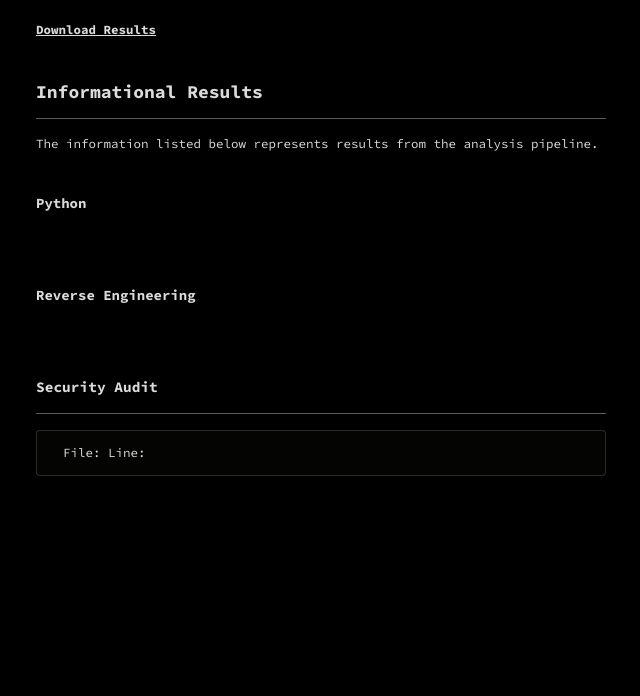
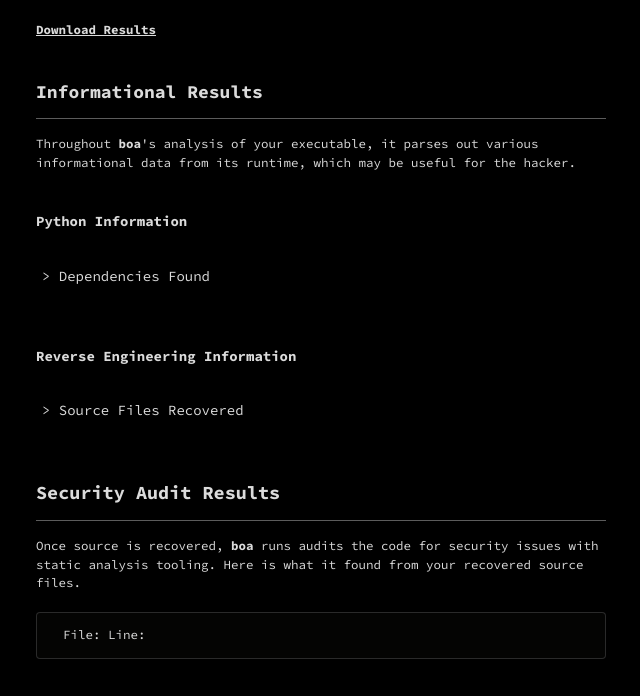
Before and after one commit to ex0dus-0x/boa, a Flask app: template boa/templates/report.html in a window 1280 px wide. Shown: the part 230-926 px from the top of the page, without its empty margins (319-959 px from the left). Before the commit the page ends 706 px from the top, so only its background shows below. Run offline with Flask 2, Linux system fonts and the light colour scheme; the template is opened without the code that fills it, so the values that code supplies are empty; some libraries are stand-ins or nearby versions.

Commit message:
Fix up frontend for report generation

```diff
--- a/boa/static/main-dark.css
+++ b/boa/static/main-dark.css
@@ -123,7 +123,7 @@ input[type=submit]:hover { color: var(--background-color); background-color: var
     background-color: var(--background-color);
 }
 
-.card-header-dark {
+.card-header-dark, .card-body-dark {
     background-color: var(--background-color);
 }
 
--- a/boa/templates/report.html
+++ b/boa/templates/report.html
@@ -15,10 +15,10 @@
     <!-- Shows relevant informational results -->
     <h2 style="font-size: 18px;">Informational Results</h2>
     <hr>
-    <p>The information listed below represents results from the analysis pipeline.</p>
+    <p>Throughout <b>boa</b>'s analysis of your executable, it parses out various informational data from its runtime, which may be useful for the hacker.</p>
     <br>
 
-    <h3 style="font-size: 14px;">Python</h3>
+    <h3 style="font-size: 14px;">Python Information</h3>
     <br>
     <table class="table">
 	  <tbody>
@@ -31,9 +31,26 @@
 	  </tbody>
 	</table>
 
-    <br>
+    <div class="accordion" id="depsAccordion">
+	  <div class="card-dark">
+		<div class="card-header-dark" id="depsHeading">
+			<button class="btn-accordion btn-link" type="button" data-toggle="collapse" data-target="#depsCollapse1" aria-expanded="true" aria-controls="depsCollapse1">
+                <p style="font-size: 14px;">> Dependencies Found</p>
+			</button>
+		</div>
+		<div id="depsCollapse1" class="collapse" aria-labelledby="depsHeading1" data-parent="#depsAccordion">
+		  <div class="card-body-dark">
+            <br>
+            {% for dep in report["dependencies"] %}
+              <p>{{ dep }}</p>
+            {% endfor %}
+		  </div>
+		</div>
+	  </div>
+	</div>
+    <br><br>
 
-    <h3 style="font-size: 14px;">Reverse Engineering</h3>
+    <h3 style="font-size: 14px;">Reverse Engineering Information</h3>
     <br>
 	<table class="table">
 	  <tbody>
@@ -46,10 +63,29 @@
 	  </tbody>
 	</table>
 
+    <div class="accordion" id="srcAccordion">
+	  <div class="card-dark">
+		<div class="card-header-dark" id="srcHeading">
+			<button class="btn-accordion btn-link" type="button" data-toggle="collapse" data-target="#srcCollapse1" aria-expanded="true" aria-controls="srcCollapse1">
+                <p style="font-size: 14px;">> Source Files Recovered</p>
+			</button>
+		</div>
+		<div id="srcCollapse1" class="collapse" aria-labelledby="srcHeading1" data-parent="#srcAccordion">
+		  <div class="card-body-dark">
+            <br>
+            {% for file in report["srcfiles"] %}
+              <p>{{ file }}</p>
+            {% endfor %}
+		  </div>
+		</div>
+	  </div>
+	</div>
+    <br><br>
+
+    <h1>Security Audit Results</h1>
+    <hr>
+    <p>Once source is recovered, <b>boa</b> runs audits the code for security issues with static analysis tooling. Here is what it found from your recovered source files.</p>
     <br>
-    <h2>Security Audit</h2>
-    <hr>
-
 	<div class="accordion" id="auditAccordion">
 	  <div class="card">
 		<div class="card-header" id="auditHeading1">
```
Also changed, not shown: boa/utils.py (+10 -4 lines), boa/worker.py (+7 -3 lines).
